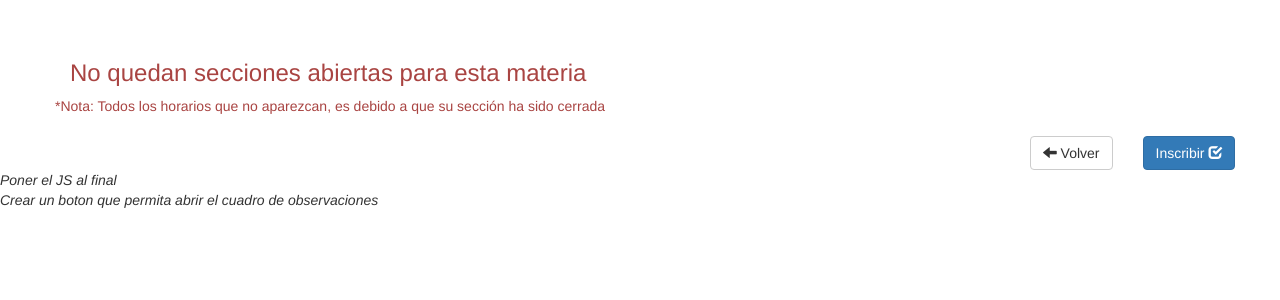
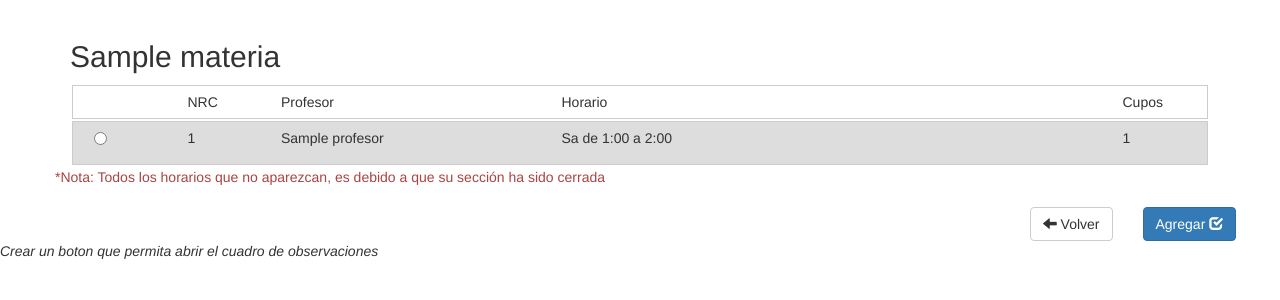
Before and after one commit to josemrp/proyecto-ihc-v2, a CodeIgniter app: page /database/index.php/materia/index/1 in a window 1280 px wide. Shown: the part 52-352 px from the top of the page. Run offline with CodeIgniter, Linux system fonts and the light colour scheme; tables that the repository leaves empty hold one stand-in row (values such as "Sample post"); data that the repository does not hold is empty.

Commit message:
Ver listados de materias y secciones

```diff
--- a/application/controllers/Materia.php
+++ b/application/controllers/Materia.php
@@ -10,7 +10,8 @@ class Materia extends CI_Controller
         parent::__construct();
         $this->load->helper('url');
         $this->load->library('session');
-        $this->load->model('Materias_model');
+        $this->load->model('Materia_model');
+        $this->load->model('Seccion_model');
         $this->load->model('Horario_model');
         $this->load->model('Nrc_model');
 
@@ -18,44 +19,25 @@ class Materia extends CI_Controller
         {
             $this->session->set_userdata('horario', $this->Horario_model->get());
             $this->session->set_userdata('creditos', 0);
-            $this->session->set_userdata(
-                    'materias_habilitadas', $this->Materias_model->get_materias_habilitadas()
-            );
+            //$this->session->set_userdata(
+            //        'materias_habilitadas', $this->Materias_model->get_materias_habilitadas()
+            //);
         }
     }
 
     /*
      * Muestra las secciones de una materia seleccionada
      */
-    public function index($id)
+
+    public function index($materia_id)
     {
         $data = new stdClass();
-                $materias = $this->Materias_model->get();
-                $horario = $this->session->horario;
-                $NRCs = $this->Nrc_model->get_all();
+        $materia = $this->Materia_model->get($materia_id);
+        $secciones = $this->Seccion_model->get_horarios($materia_id);
+        $this->transform_horarios($secciones);
 
-                foreach ($materias as $materia) {
-                    if($materia['id'] == $id) {
-                        $data->title = $materia['materia'];
-                        $secciones = $materia['secciones'];
-                        break;
-                    }
-                }
-
-                $data->secciones = array();
-
-                foreach ($secciones as $seccion) {
-                    //Verificar que hayan cupos
-                    if($seccion['cupos'] > 0) {
-                        foreach ($NRCs[$seccion['nrc']] as $bloque) {
-                            //Verificar que no choque el horario
-                            if(isset($horario[$bloque[0]][$bloque[1]])) {
-                                continue 2;
-                            }
-                        }
-                        $data->secciones[] = $seccion;
-                    }
-                }
+        $data->materia = $materia;
+        $data->secciones = $secciones;
 
         $this->load->view('overall/head');
         $this->load->view('overall/header');
@@ -65,21 +47,26 @@ class Materia extends CI_Controller
 
     /*
      * Agrega una seccion al horario
+     * Recibe de entrada POST
      */
-        public function inscribir()
+
+    private function agregar()
     {
         $nrc = $this->input->post('nrc');
 
-                if(isset($nrc))
+        if (isset($nrc))
         {
 
             $bloques = $this->Nrc_model->get($nrc);
             $horario = $this->session->horario;
             $materias = $this->Materias_model->get();
 
-                    foreach($materias as $materia) {
-                        foreach($materia['secciones'] as $seccion) {
-                            if($seccion['nrc'] == $nrc) {
+            foreach ($materias as $materia)
+            {
+                foreach ($materia['secciones'] as $seccion)
+                {
+                    if ($seccion['nrc'] == $nrc)
+                    {
                         $nombre = $materia['materia'];
                         $id = $materia['id'];
                         $creditos = $materia['creditos'];
@@ -90,8 +77,10 @@ class Materia extends CI_Controller
 
             $span = '<span data-nrc="' . $nrc . '">' . $nombre . '</span>';
 
-                    foreach ($bloques as $bloque) {
-                        if(!isset($horario[$bloque[0]][$bloque[1]])) {
+            foreach ($bloques as $bloque)
+            {
+                if (!isset($horario[$bloque[0]][$bloque[1]]))
+                {
                     $horario[$bloque[0]][$bloque[1]] = $span;
                 }
             }
@@ -99,11 +88,61 @@ class Materia extends CI_Controller
             $this->toggle_enabled($id);
             $this->session->set_userdata('horario', $horario);
             $this->session->set_userdata('creditos', $this->session->creditos + $creditos);
-
         }
 
         $this->index();
+    }
 
+    /*
+     * Organiza un horario metiendo las horas dentro de los dias
+     * @horario     Array       formato que devuelve DB
+     * return       Array       formato dia => horas
+     */
+    private function organizar_horario($horario)
+    {
+        $horario_organizado = array();
+        foreach ($horario as $hora)
+        {
+            $horario_organizado[$hora->dia][] = $hora->hora;
+        }
+        return $horario_organizado;
+    }
+
+    /*
+     * Convierte un horario organizado en formato string de una linea
+     * @$horario_organizado     Array
+     * return                   String
+     */
+
+    private function horario_2_string($horario_organizado)
+    {
+        $string = '';
+        foreach ($horario_organizado as $dia => $horas)
+        {
+            $hora_i = $horas[0];
+            $hora_f = $horas[0] + count($horas);
+
+            $string .= $dia . ' de ' . $hora_i . ':00 a ' . $hora_f . ':00';
+            if(end($horario_organizado) != $horas)
+            {
+                $string .= ' | ';
+            }
+        }
+        return $string;
+    }
+
+    /*
+     * Trabaja sobre la variable de secciones y transforma sus horarios internos
+     * @secciones       Array(obj)
+     * retorun          void
+     */
+    private function transform_horarios(&$secciones)
+    {
+        foreach ($secciones as &$seccion)
+        {
+            $horario_org = $this->organizar_horario($seccion->horario);
+            $seccion->horario = $this->horario_2_string($horario_org);
+        }
     }
 
 }
--- a/application/models/Materia2_model.php
+++ b/application/models/Materia_model.php
@@ -1,6 +1,6 @@
 <?php
 
-class Materia2_model extends CI_Model
+class Materia_model extends CI_Model
 {
 
     public function __construct()
--- a/application/models/Seccion_model.php
+++ b/application/models/Seccion_model.php
@@ -31,7 +31,7 @@ class Seccion_model extends CI_Model
     public function get_where_materia($materia_id)
     {
         $this->db->select('seccion.nrc, seccion.cupos');
-        $this->db->select('profesor.nombre AS profesor, materia.nombre AS materia');
+        $this->db->select('profesor.nombre AS profesor');
         $this->db->from('seccion');
         $this->db->join('profesor', 'profesor.id = seccion.profesor_id');
         $this->db->join('materia', 'materia.id = seccion.materia_id ');
@@ -76,7 +76,7 @@ class Seccion_model extends CI_Model
      * METODO 1, acceso recurrente a la base de datos sin valores duplicados
      */
 
-    public function get_horarios_1($materia_id)
+    public function get_horarios($materia_id)
     {
         $secciones = $this->get_where_materia($materia_id);
         foreach ($secciones as &$seccion)
--- a/application/views/materia/content.php
+++ b/application/views/materia/content.php
@@ -1,37 +1,41 @@
 <?php ?>
-<form action="<?= base_url() . 'index.php/sys/inscribir' ?>" method="post">
+<form action="<?= base_url() . 'index.php/materia/agregar' ?>" method="post">
     <div class="container">
         <div class="row">
             <div class="col-xs-12">
-                    <h2><?= $title ?></h2>
+                <h2><?= $materia->nombre ?></h2>
             </div>
         </div>
         <div class="row">
             <div class="container container-secciones">
-                    <?php if(count($secciones) > 0): ?>
-                        <?php foreach($secciones as $seccion): ?>
+                <div class="row seccion-cabecera">
+                    <div class="col-sm-1"></div>
+                    <div class="col-sm-1">NRC</div>
+                    <div class="col-sm-3">Profesor</div>
+                    <div class="col-sm-6">Horario</div>
+                    <div class="col-sm-1">Cupos</div>
+                </div>
+                <?php if (count($secciones) > 0): ?>
+                    <?php foreach ($secciones as $seccion): ?>
                         <div class="row seccion">
                             <div class="col-sm-1">
                                 <input type="radio"
                                        class="radio seccion-option"
                                        name="nrc"
-                                       value="<?= $seccion['nrc'] ?>"
+                                       value="<?= $seccion->nrc ?>"
                                        required=""/>
                             </div>
-                            <div class="col-sm-2">
-                                <p><?= $seccion['profesor'] ?></p>
+                            <div class="col-sm-1">
+                                <p><?= $seccion->nrc ?></p>
                             </div>
-                            <div class="col-sm-2">
-                                <p>Sección <?= $seccion['numero_seccion'] ?></p>
+                            <div class="col-sm-3">
+                                <p><?= $seccion->profesor ?></p>
                             </div>
-                            <div class="col-sm-5">
-                                <p><?= $seccion['horario_string'] ?></p>
+                            <div class="col-sm-6">
+                                <p><?php echo $seccion->horario; ?></p>
                             </div>
                             <div class="col-sm-1">
-                                <p><?= $seccion['nrc'] ?></p>
-                            </div>
-                            <div class="col-sm-1">
-                                Cupos: <?= $seccion['cupos'] ?>
+                                <p><?= $seccion->cupos ?></p>
                             </div>
                         </div>
                     <?php endforeach; ?>
@@ -55,7 +59,7 @@
             </div>
             <div class="col-sm-2 col-md-1 col-xs-6">
                 <button class="btn btn-primary" id="seccion-summit" type="submit">
-                       Inscribir  <span class="glyphicon glyphicon-check"></span>
+                    Agregar  <span class="glyphicon glyphicon-check"></span>
                 </button>
             </div>
         </div>
--- a/application/views/overall/footer.php
+++ b/application/views/overall/footer.php
@@ -1,6 +1,4 @@
 <p>
-    <i>Poner el JS al final</i>
-    <br />
     <i>Crear un boton que permita abrir el cuadro de observaciones</i>
 </p>
 
--- a/css/estilos.css
+++ b/css/estilos.css
@@ -1,16 +1,15 @@
+
 /*
-To change this license header, choose License Headers in Project Properties.
-To change this template file, choose Tools | Templates
-and open the template in the editor.
-*/
-/*
-    Created on : 22/06/2017, 06:39:00 AM
-    Author     : usuario
-*/
+ *   NRCs
+ */
 
 .input-nrc {
     width: 80px;
 }
+
+/*
+ *  Horario
+ */
 
 table, td {
     border: solid #ccc 1px;
@@ -25,7 +24,11 @@ th {
     background: #222;
 }
 
-.seccion {
+/*
+ *  Secciones
+ */
+
+.seccion, .seccion-cabecera {
     border: solid #ccc 1px;
     padding: 6px;
     margin: 2px;
```
Also changed, not shown: application/controllers/Prueba.php (+11 -6 lines), application/views/home/content.php (+13 -41 lines), application/views/home/nrc.php (added, +34 -0 lines), application/models/d_Materias_model.php (renamed from application/models/Materias_model.php). Lines whose indentation alone changed are shown as unchanged.
